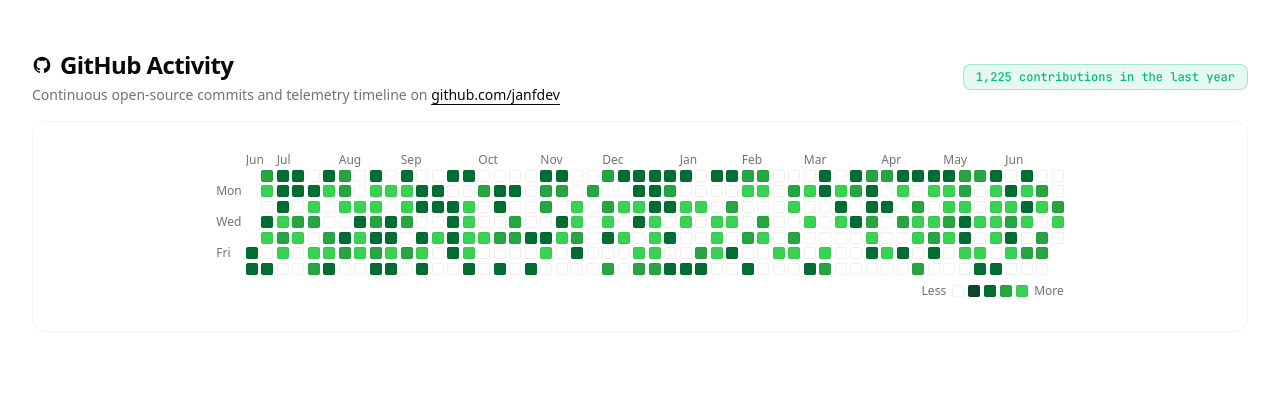
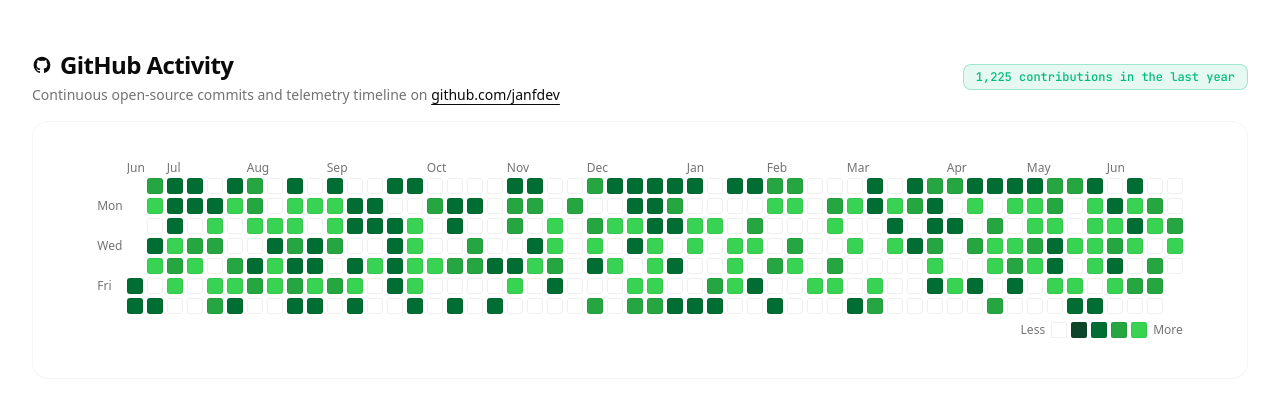
Before and after one commit to janfdev/janfportofolio, a Next.js app: page / in a window 1280 px wide. Shown: the part 1260-1676 px from the top of the page. Built offline with nearby package versions, Linux system fonts and the light colour scheme; no server answers.

Commit message:
style(github): expand activity heatmap dimensions to full desktop scale
- increase cellSize from 12px to 16px and gap from 3.5px to 4px (total width ~1,060px)

- soften corner radius to rounded-[3px] for crisp proportionality

- expand card container padding to p-6 sm:p-8 for expansive presentation

```diff
--- a/components/GithubContribution.tsx
+++ b/components/GithubContribution.tsx
@@ -108,17 +108,17 @@ export default function GithubContribution() {
         </BlurFade>
 
         <BlurFade delay={BLUR_FADE_DELAY * 5.5}>
-          <div className="overflow-x-auto rounded-xl border border-border/40 bg-card/40 p-5 sm:p-6 backdrop-blur-xs">
+          <div className="overflow-x-auto rounded-2xl border border-border/40 bg-card/40 p-6 sm:p-8 backdrop-blur-xs">
             {loading ? (
-              <div className="h-36 w-full animate-pulse rounded-lg bg-muted/20" />
+              <div className="h-44 w-full animate-pulse rounded-xl bg-muted/20" />
             ) : (
-              <div className="min-w-[720px] flex justify-center py-2">
+              <div className="min-w-fit flex justify-center py-2">
                 <ActivityHeatmap
                   data={data}
                   colors={emeraldColors}
                   weeks={52}
-                  cellSize={12}
-                  gap={3.5}
+                  cellSize={16}
+                  gap={4}
                   unit="contributions"
                   weekdayLabels="mwf"
                   showMonthLabels
--- a/components/ui/activity-heatmap.tsx
+++ b/components/ui/activity-heatmap.tsx
@@ -281,7 +281,7 @@ function ActivityHeatmap({
                       data-date={toKey(day)}
                       onClick={onCellClick ? () => onCellClick(datum) : undefined}
                       className={cn(
-                        "focus-visible:ring-ring/60 ring-inset rounded-[2px] outline-none transition-[filter] duration-100 hover:brightness-110 focus-visible:ring-2 dark:hover:brightness-125",
+                        "focus-visible:ring-ring/60 ring-inset rounded-[3px] outline-none transition-[filter] duration-100 hover:brightness-110 focus-visible:ring-2 dark:hover:brightness-125",
                         "inset-ring-foreground/6 inset-ring",
                         onCellClick ? "cursor-pointer" : "cursor-default"
                       )}
```
